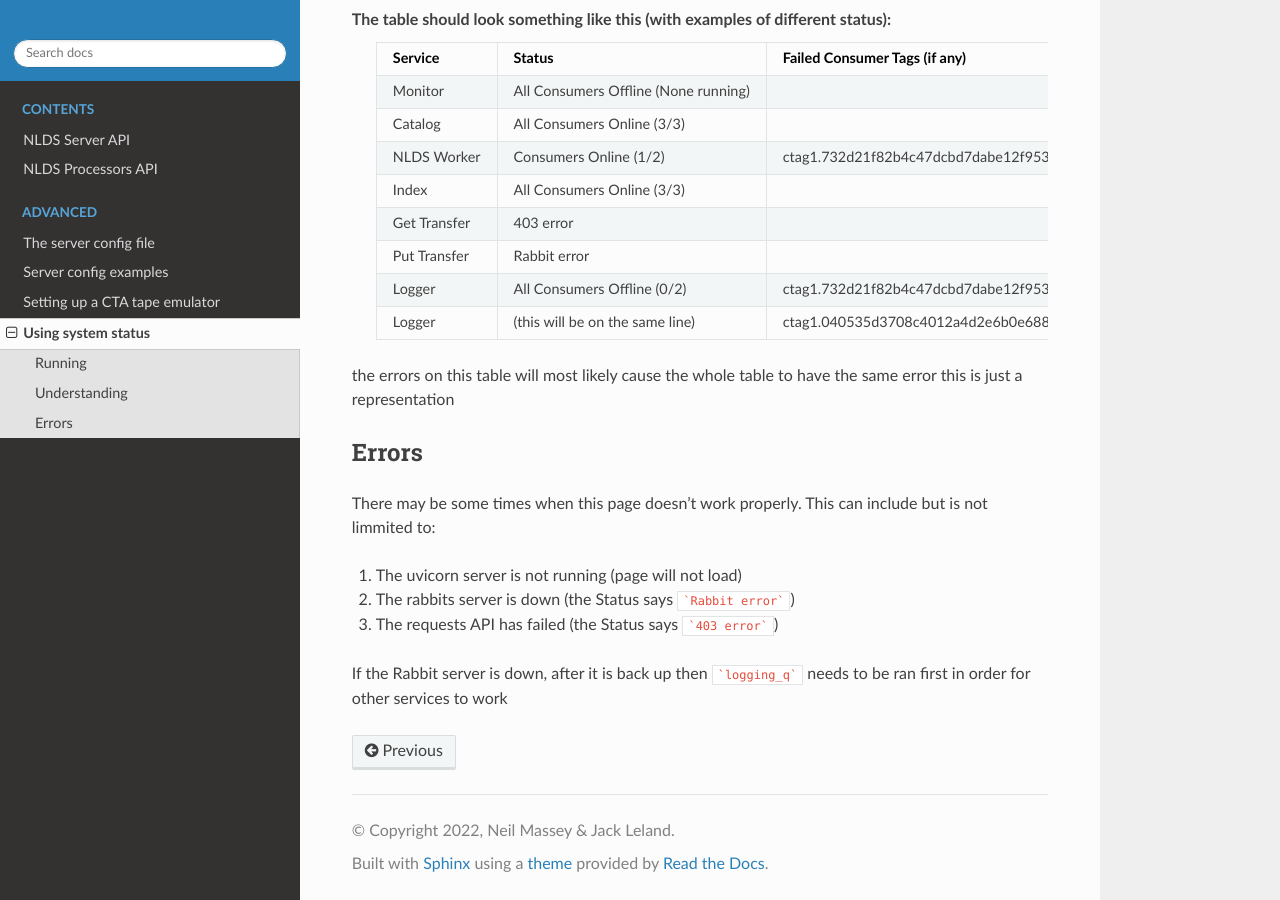
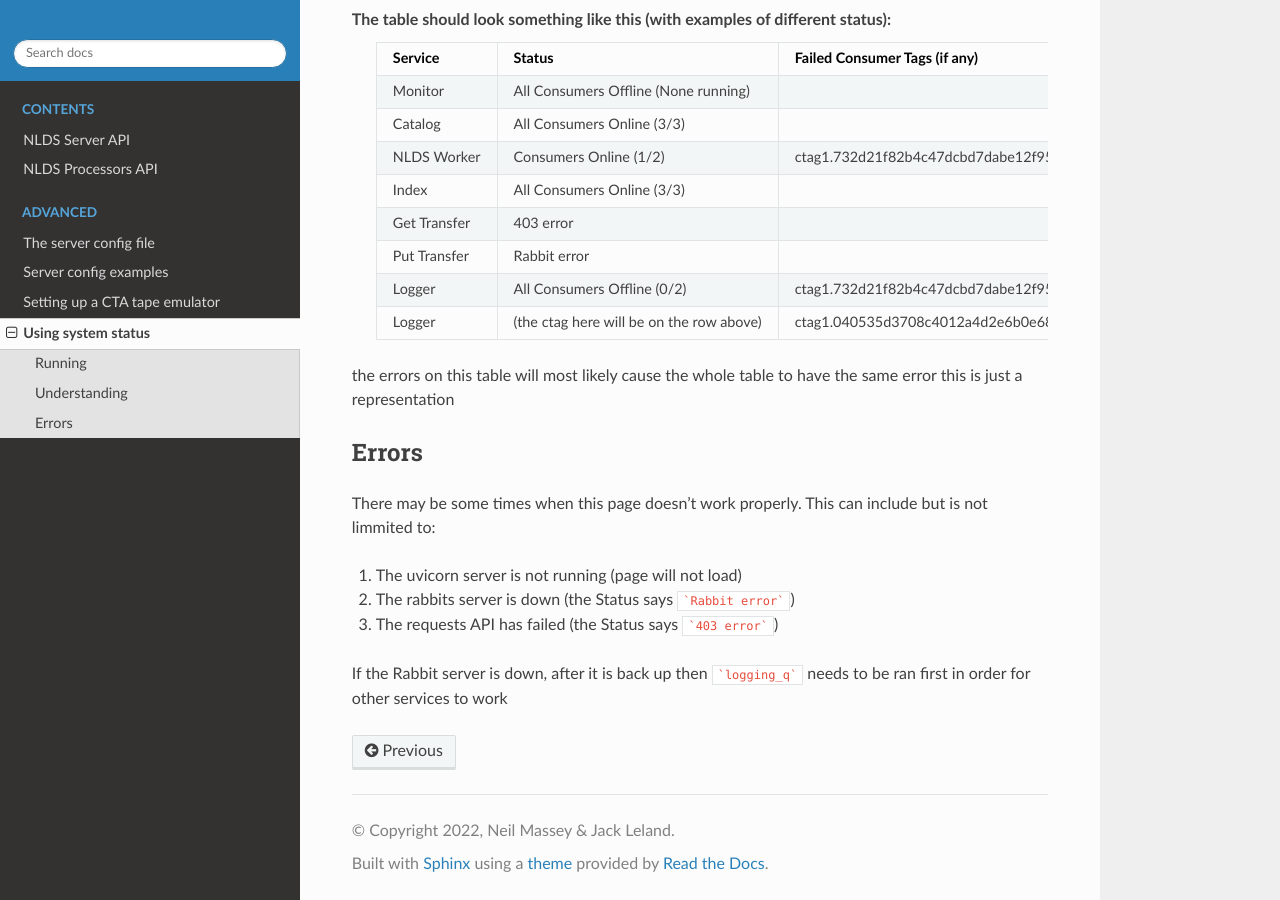
Before and after one commit to cedadev/nlds, a Sphinx documentation site: the page built from docs/source/system-status.rst, in a window 1280 px wide and 900 px high, scrolled down 743 px. Built offline with Sphinx 7.4.7 and the Read the Docs theme 2.0.0, drawn with Linux system fonts in a browser that asks for light colours.

Commit message:
slight improvement to the documentation

```diff
--- a/docs/source/system-status.rst
+++ b/docs/source/system-status.rst
@@ -40,18 +40,18 @@ which (if any) have stoped working
 
 
 The table should look something like this (with examples of different status):
-    =============  =======================================  =========================================
-    Service        Status                                   Failed Consumer Tags (if any)
-    =============  =======================================  =========================================
+    =============  =========================================  =========================================
+    Service        Status                                     Failed Consumer Tags (if any)
+    =============  =========================================  =========================================
     Monitor        All Consumers Offline (None running)
     Catalog        All Consumers Online (3/3)
-    NLDS Worker    Consumers Online (1/2)                   ctag1.732d21f82b4c47dcbd7dabe12f95315c
+    NLDS Worker    Consumers Online (1/2)                     ctag1.732d21f82b4c47dcbd7dabe12f95315c
     Index          All Consumers Online (3/3)
     Get Transfer   403 error
     Put Transfer   Rabbit error
-    Logger         All Consumers Offline (0/2)              ctag1.732d21f82b4c47dcbd7dabe12f95315c
-    Logger         (this will be on the same line)          ctag1.040535d3708c4012a4d2e6b0e6884cf2
-    =============  =======================================  =========================================
+    Logger         All Consumers Offline (0/2)                ctag1.732d21f82b4c47dcbd7dabe12f95315c
+    Logger         (the ctag here will be on the row above)   ctag1.040535d3708c4012a4d2e6b0e6884cf2
+    =============  =========================================  =========================================
 
 the errors on this table will most likely cause the whole table to have the same
 error this is just a representation
```
